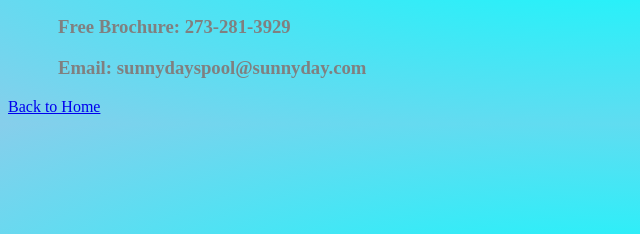
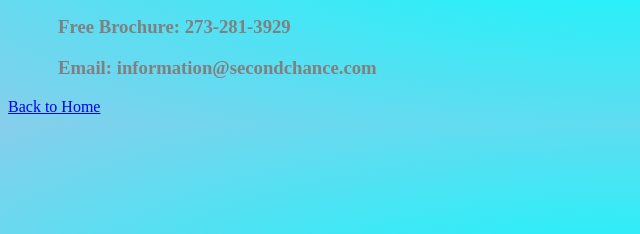
Before and after one commit to NEALGALL3/Class, a plain HTML site: page rescue/information.html in a window 1280 px wide. Shown: the part 311-545 px from the top of the page, 0-640 px from the left. Drawn offline with Linux system fonts and the light colour scheme.

Commit message:
Add files via upload

```diff
--- a/rescue/information.html
+++ b/rescue/information.html
@@ -13,7 +13,7 @@
 	<h3>Main Office: 272-283-2829</h3>
 	<h3>Service: 283-384-2938</h3>
 	<h3>Free Brochure: 273-281-3929</h3>
-	<h3>Email: sunnydayspool@sunnyday.com</h3>
+	<h3>Email: information@secondchance.com</h3>
 	<a href="index.html">Back to Home</a>
 </body>
 </html>
```
